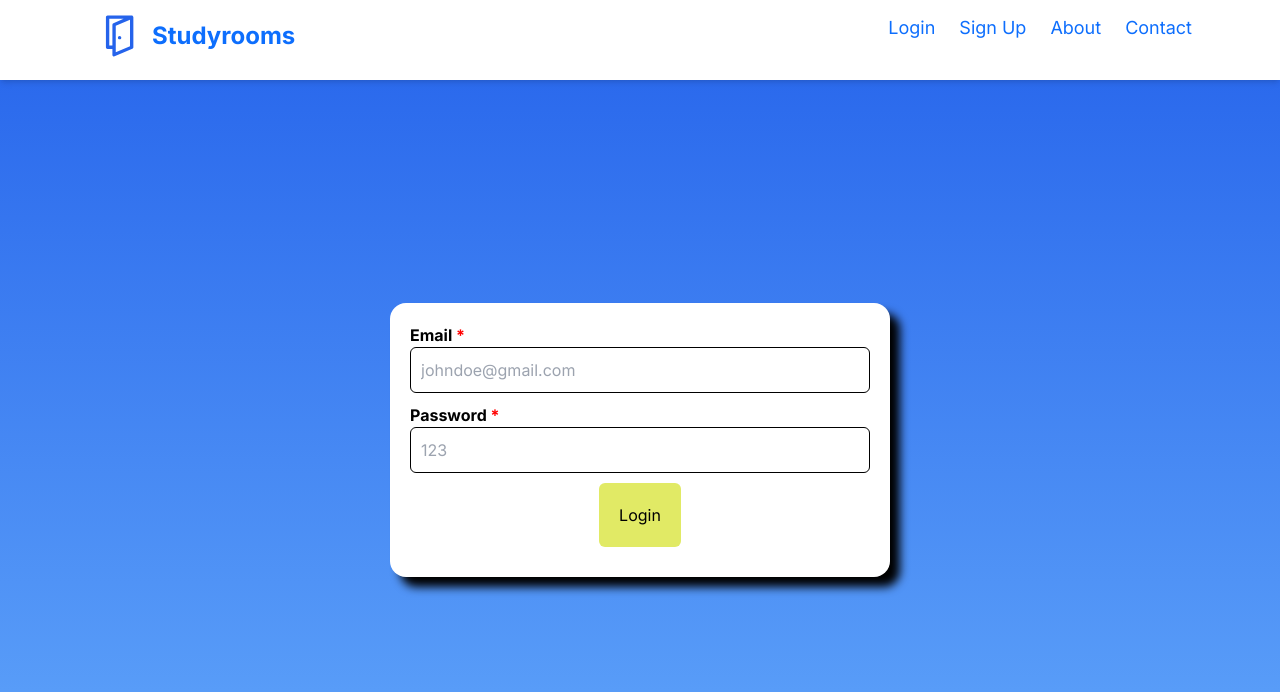
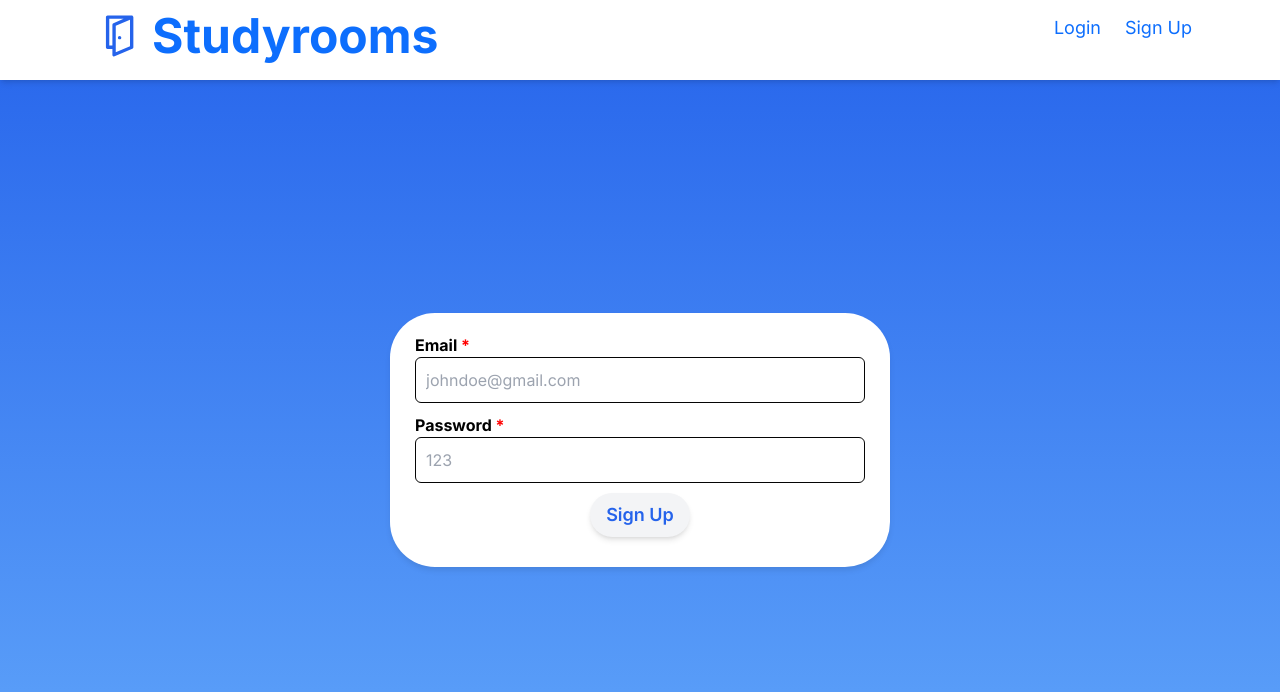
Before and after one commit to JJDOESIT/studyrooms, a Next.js app: page /login in a window 1280 px wide. Shown: the top 692 px of the page. Built offline with nearby package versions, Linux system fonts and the light colour scheme.

Commit message:
Made UI nicer looking

```diff
--- a/app/login/login.module.css
+++ b/app/login/login.module.css
@@ -14,10 +14,10 @@
     width: 80%;
     height: fit-content;
     background-color: white;
-    padding: 20px;
-    border-radius: 1rem;
+    padding: 20px 25px;
+    border-radius: 45px;
     max-width: 500px;
-    box-shadow: 10px 10px 10px black;
+    box-shadow: 0px 4px 6px -1px rgba(0, 0, 0, 0.1);
 }
 
 .emailLabel, .passwordLabel{
@@ -31,9 +31,21 @@
 .emailInput, .passwordInput{
     padding: 10px;
     margin-bottom: 10px;
-    border: 1px solid black;
+    border: 1px solid #050505; /* Black border, adjust as per your theme */
     border-radius: 6px;
+    transition: all 0.3s ease; /* Smooth transition for hover and focus */
 }
+
+.emailInput:focus, .passwordInput:focus {
+    outline: none; /* Remove default outline */
+    border-color: #00a5cf; /* Pacific Cyan border color on focus */
+    box-shadow: 0 0 0 2px rgba(0, 165, 207, 0.5); /* Optional glow effect */
+}
+
+.emailInput:hover, .passwordInput:hover{
+    border-color: #00a5cf; /* Change border color on hover */
+}
+
 
 .submit{
     display: flex;
--- a/app/login/page.tsx
+++ b/app/login/page.tsx
@@ -1,5 +1,6 @@
 "use client";
 
+import Button from "@/components/Button";
 import { login } from "../functions/cookies";
 import styles from "./login.module.css";
 
@@ -54,7 +55,7 @@ export default function Login() {
 
   return (
       <div className={`${styles.pageContainer} animate__animated animate__fadeIn animate__slow`}>
-        <div className={styles.inputContainer}>
+        <div className={`${styles.inputContainer}`}>
           <label className={styles.emailLabel}>
             Email <span>*</span>
           </label>
@@ -78,13 +79,11 @@ export default function Login() {
             }}
           ></input>
           <div className={styles.submit}>
-            <input
-              type="submit"
-              value="Login"
-              onClick={() => {
-                loginUser();
-              }}
-            ></input>
+            <Button onClick={() => {
+                  loginUser();
+                }} bgColor="bg-gray-100" hoverFromColor="from-gray-100" hoverToColor="to-blue-300">
+              Sign Up
+            </Button>
           </div>
           {alertType == "error" && (
             <div
--- a/app/sign-up/page.tsx
+++ b/app/sign-up/page.tsx
@@ -63,7 +63,7 @@ export default function SignUp() {
 
   return (
       <div className={`${styles.pageContainer} animate__animated animate__fadeIn animate__slow`}>
-        <div className={styles.inputContainer}>
+        <div className={`${styles.inputContainer}`}>
           <label className={styles.emailLabel}>
             Email <span>*</span>
           </label>
--- a/app/sign-up/sign-up.module.css
+++ b/app/sign-up/sign-up.module.css
@@ -15,10 +15,10 @@
     width: 80%;
     height: fit-content;
     background-color: white;
-    padding: 20px;
-    border-radius: 1rem;
+    padding: 20px 25px;
+    border-radius: 45px;
     max-width: 500px;
-    box-shadow: 10px 10px 10px black;
+    box-shadow: 0px 4px 6px -1px rgba(0, 0, 0, 0.1);
 }
 
 .emailLabel, .passwordLabel, .firstNameLabel, .lastNameLabel{
@@ -29,12 +29,33 @@
     color: red;
 }
 
-.emailInput, .passwordInput, .firstNameInput, .lastNameInput{
+/* Default input styles */
+.emailInput, .passwordInput, .firstNameInput, .lastNameInput {
     padding: 10px;
     margin-bottom: 10px;
-    border: 1px solid black;
+    border: 1px solid #050505; /* Black border, adjust as per your theme */
     border-radius: 6px;
+    transition: all 0.3s ease; /* Smooth transition for hover and focus */
 }
+
+/* Focus state */
+.emailInput:focus,
+.passwordInput:focus,
+.firstNameInput:focus,
+.lastNameInput:focus {
+    outline: none; /* Remove default outline */
+    border-color: #00a5cf; /* Pacific Cyan border color on focus */
+    box-shadow: 0 0 0 2px rgba(0, 165, 207, 0.5); /* Optional glow effect */
+}
+
+/* Hover state */
+.emailInput:hover,
+.passwordInput:hover,
+.firstNameInput:hover,
+.lastNameInput:hover {
+    border-color: #00a5cf; /* Change border color on hover */
+}
+
 
 .submit{
     display: flex;
--- a/components/navbar.tsx
+++ b/components/navbar.tsx
@@ -7,14 +7,12 @@ export default function Navbar() {
         <div className="max-w-6xl mx-auto flex justify-between items-center px-4">
           <div className="flex items-center">
             <Door className="w-16 h-16 text-blue-600 inline"/>
-            <a className="no-underline text-2xl font-bold hover:text-blue-400" href="/">Studyrooms</a>
+            <a className="no-underline text-5xl font-bold hover:text-blue-400" href="/">Studyrooms</a>
           </div>
           <nav>
             <ul className="flex gap-6 text-lg">
               <li><a href="/login" className="no-underline hover:text-blue-400">Login</a></li>
               <li><a href="/sign-up" className="no-underline hover:text-blue-400">Sign Up</a></li>
-              <li><a href="#" className="no-underline hover:text-blue-400">About</a></li>
-              <li><a href="#" className="no-underline hover:text-blue-400">Contact</a></li>
             </ul>
           </nav>
         </div>
```
